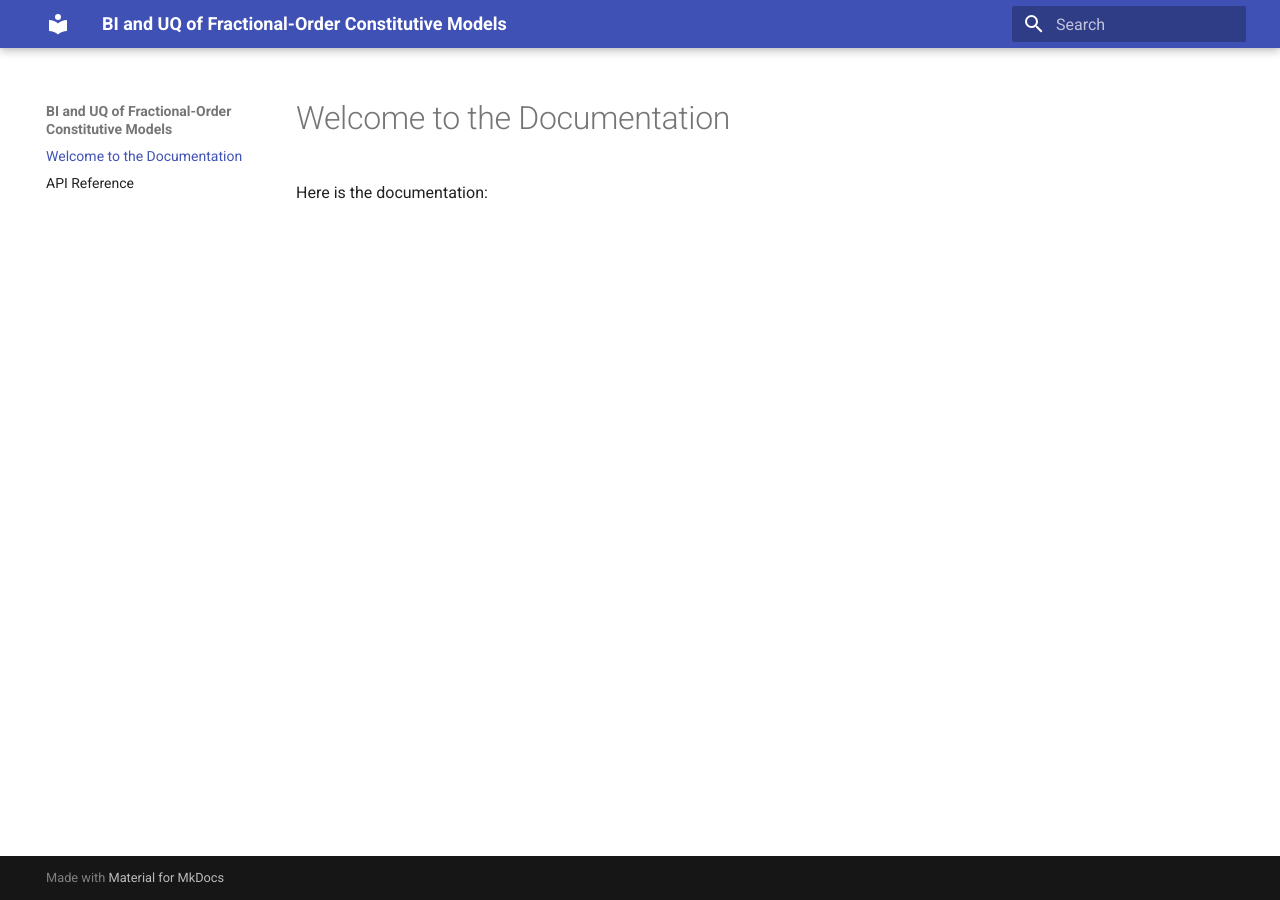
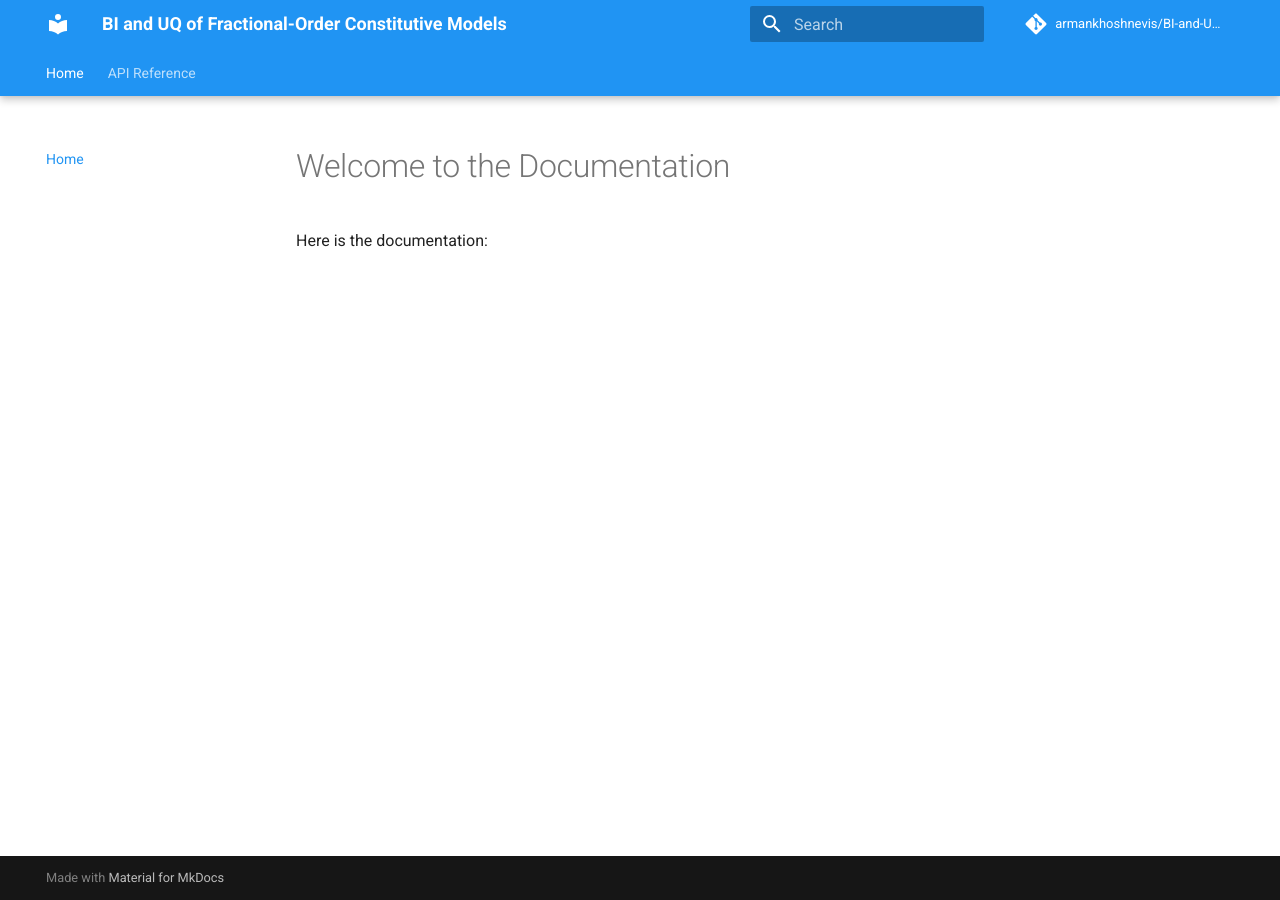
Before and after one commit to armankhoshnevis/BI-and-UQ-of-Fractional-Order-Constitutive-Models, an MkDocs documentation site: the page built from docs/index.md, in a window 1280 px wide. Built offline with MkDocs 1.6.1 and Material for MkDocs 9.7.7, drawn with Linux system fonts in a browser that asks for light colours; comment, search, counter and statistics services are not loaded.

Commit message:
Add more features

```diff
--- a/mkdocs.yml
+++ b/mkdocs.yml
@@ -1,7 +1,24 @@
 site_name: BI and UQ of Fractional-Order Constitutive Models
+site_description: Bayesian Calibration and Uncertainty Quantification for Fractional-Order Constitutive Models
+site_author: Arman Khoshnevis
+
+repo_url: https://github.com/armankhoshnevis/BI-and-UQ-of-Fractional-Order-Constitutive-Models
+repo_name: armankhoshnevis/BI-and-UQ-of-Fractional-Order-Constitutive-Models
 
 theme:
   name: material
+  palette:
+    scheme:
+    primary: blue
+    accent: light blue
+  features:
+    - navigation.tabs
+    - navigation.tabs.sticky
+    - navigation.sections
+    - navigation.expand
+    - navigation.path
+    - navigation.top
+    - toc.integrate
 
 plugins:
   - search
@@ -10,3 +27,7 @@ plugins:
       handlers:
         python:
           paths: [.]
+
+nav:
+  - Home: index.md
+  - API Reference: api.md
```
